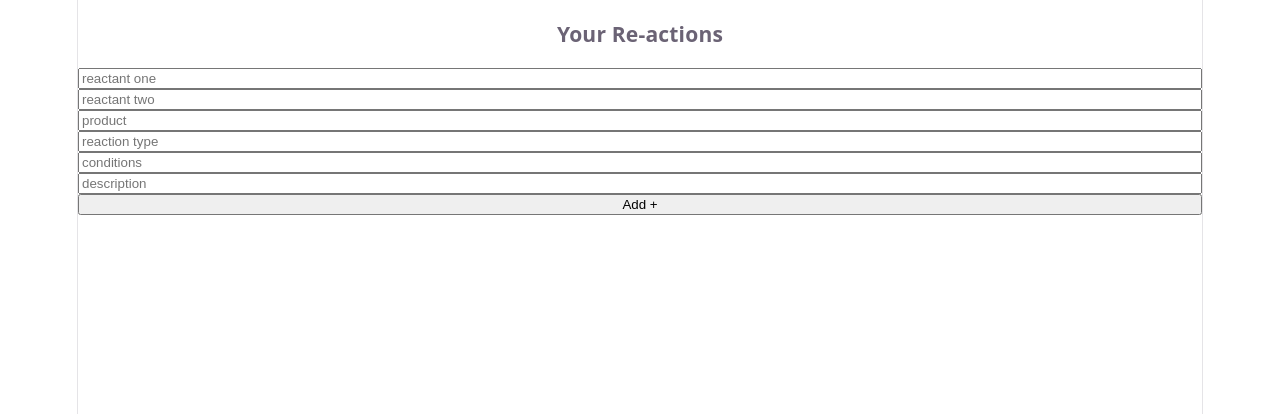
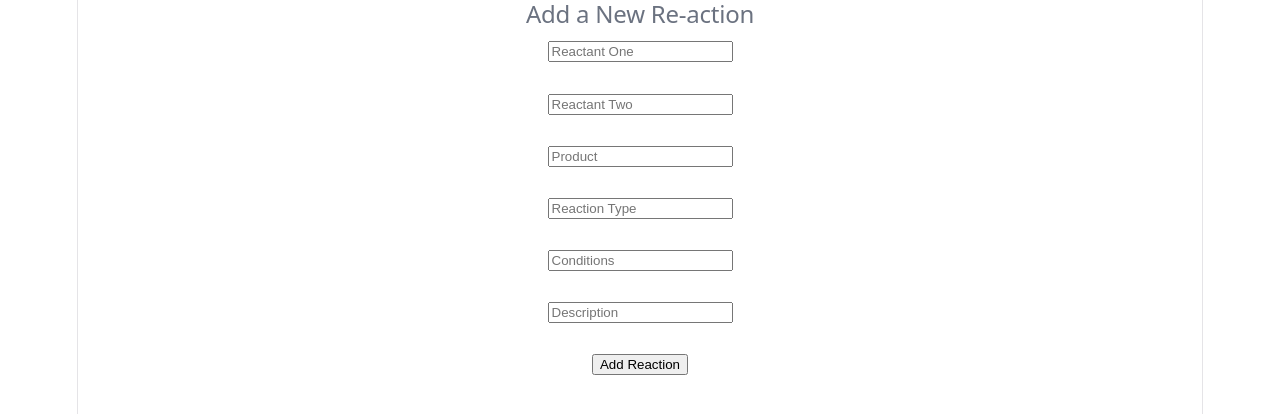
Before and after one commit to Roobika-M/Los-Pollos-Tech, a React app in the folder frontend/: page /add in a window 1280 px wide. Shown: the top 414 px of the page. Built offline with nearby package versions, Linux system fonts and the light colour scheme; the HTML template or start-up script is replaced by a standard one.

Commit message:
exception handling - done

```diff
--- a/frontend/src/pages/AddReaction.jsx
+++ b/frontend/src/pages/AddReaction.jsx
@@ -1,40 +1,114 @@
-import {useState} from "react";
+import { useState } from "react";
 import axios from "axios";
 
-function AddReaction(){
+function AddReaction() {
   const [reactantOne, setReactantOne] = useState("");
   const [reactantTwo, setReactantTwo] = useState("");
   const [product, setProduct] = useState("");
   const [reactionType, setReactionType] = useState("");
   const [conditions, setConditions] = useState("");
   const [description, setDescription] = useState("");
+  const [message, setMessage] = useState("");
+
   const addReaction = async () => {
-        try{
-            const response = await axios.post("http://localhost:8080/los/add", {reactantOne,
+    try {
+      const response = await axios.post(
+        "http://localhost:8080/los/add",
+        {
+          reactantOne,
           reactantTwo,
           product,
           reactionType,
           conditions,
-        description,});
+          description,
+        }
+      );
+
       console.log(response.data);
-        alert("Reaction added");
+
+      setMessage("Reaction added successfully!");
+
+      // Clear the form
+      setReactantOne("");
+      setReactantTwo("");
+      setProduct("");
+      setReactionType("");
+      setConditions("");
+      setDescription("");
+    } catch (error) {
+      console.error(error);
+
+      if (error.response?.status === 400) {
+        setMessage("Please fill all the fields correctly:)");
+      } else if (error.response?.status === 409) {
+        setMessage("This reaction already exists:)");
+      } else {
+        setMessage("Failed to add reaction:)");
       }
-        catch(error){
-            console.error(error);
-            alert("failed to add");
     }
   };
-    return(
-        <>
-        <h3>Your Re-actions</h3>
-        <input type = "text" placeholder = "reactant one" value = {reactantOne} onChange = {(event) => setReactantOne(event.target.value)}/>
-        <input type = "text" placeholder = "reactant two" value = {reactantTwo} onChange = {(event) => setReactantTwo(event.target.value)}/>
-        <input type = "text" placeholder = "product" value = {product} onChange = {(event) => setProduct(event.target.value)}/>
-        <input type = "text" placeholder = "reaction type" value = {reactionType} onChange = {(event) => setReactionType(event.target.value)}/>
-        <input type = "text" placeholder = "conditions" value = {conditions} onChange = {(event) => setConditions(event.target.value)}/>
-        <input type = "text" placeholder = "description" value = {description} onChange = {(event) => setDescription(event.target.value)}/>
-        <button onClick = {addReaction}>Add +</button>
-        </>
+
+  return (
+    <div>
+      <h2>Add a New Re-action</h2>
+      <input
+        type="text"
+        placeholder="Reactant One"
+        value={reactantOne}
+        onChange={(event) => setReactantOne(event.target.value)}
+      />
+      <br /><br />
+      <input
+        type="text"
+        placeholder="Reactant Two"
+        value={reactantTwo}
+        onChange={(event) => setReactantTwo(event.target.value)}
+      />
+
+      <br /><br />
+
+      <input
+        type="text"
+        placeholder="Product"
+        value={product}
+        onChange={(event) => setProduct(event.target.value)}
+      />
+
+      <br /><br />
+
+      <input
+        type="text"
+        placeholder="Reaction Type"
+        value={reactionType}
+        onChange={(event) => setReactionType(event.target.value)}
+      />
+
+      <br /><br />
+
+      <input
+        type="text"
+        placeholder="Conditions"
+        value={conditions}
+        onChange={(event) => setConditions(event.target.value)}
+      />
+
+      <br /><br />
+
+      <input
+        type="text"
+        placeholder="Description"
+        value={description}
+        onChange={(event) => setDescription(event.target.value)}
+      />
+
+      <br /><br />
+
+      <button onClick={addReaction}>
+        Add Reaction
+      </button>
+
+      <p>{message}</p>
+    </div>
   );
 }
 
```
Lines whose indentation alone changed are shown as unchanged.
